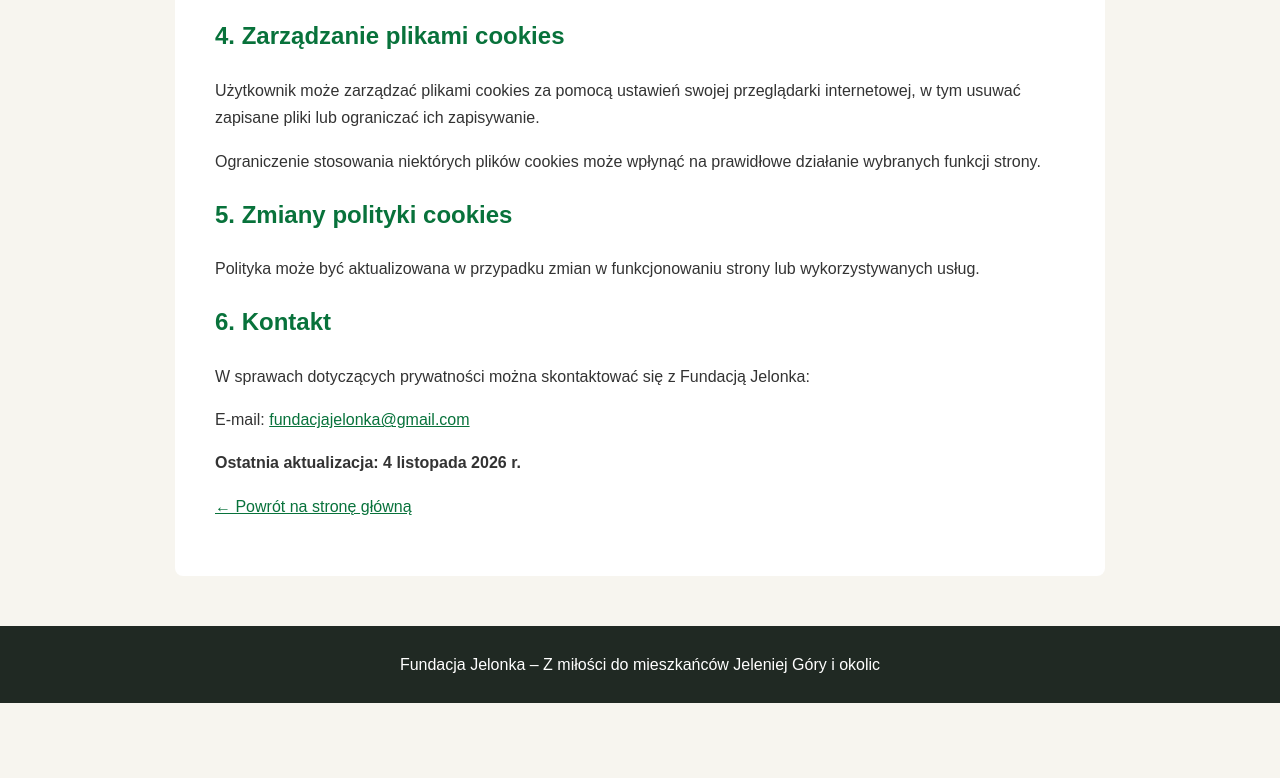
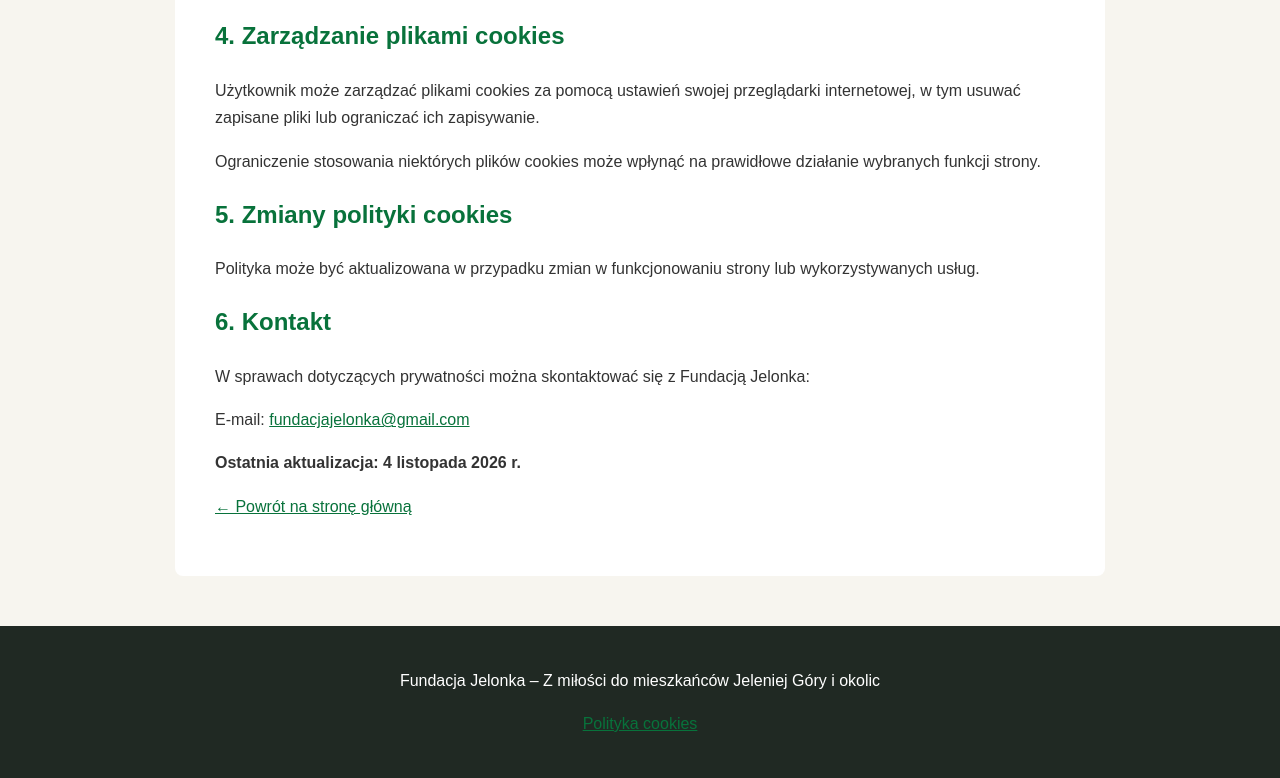
Before and after one commit to fundacjajelonka/fundacja-jelonka, a plain HTML site: page polityka-cookies.html in a window 1280 px wide. Shown: the part 974-1752 px from the top of the page. Before the commit the page ends 1677 px from the top, so only its background shows below. Drawn offline with Linux system fonts and the light colour scheme.

Commit message:
Update polityka-cookies.html

```diff
--- a/polityka-cookies.html
+++ b/polityka-cookies.html
@@ -126,7 +126,10 @@
 </main>
 
 <footer>
-  Fundacja Jelonka – Z miłości do mieszkańców Jeleniej Góry i okolic
+  <p>Fundacja Jelonka – Z miłości do mieszkańców Jeleniej Góry i okolic</p>
+  <p>
+    <a href="polityka-cookies.html">Polityka cookies</a>
+  </p>
 </footer>
 
 </body>
```
